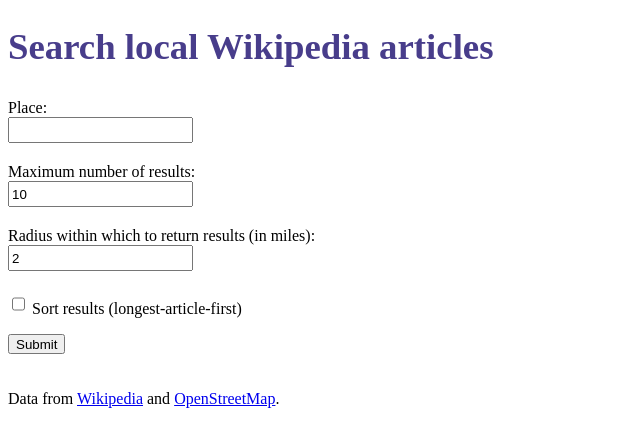
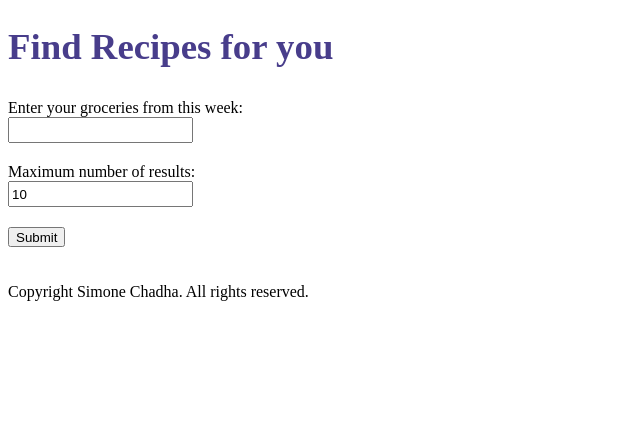
Before and after one commit to simonec2/310_Final_Project, a Flask app: page / in a window 1280 px wide. Shown: the top 447 px of the page, without its empty margins (0-640 px from the left). Run offline with Flask 3, Linux system fonts and the light colour scheme.

Commit message:
Worked on results and recipe pages

```diff
--- a/app.py
+++ b/app.py
@@ -1,6 +1,8 @@
 import functions
 
 from flask import Flask, render_template, request
+
+from functions import get_recipe_data_safe
 
 # Create an instance of Flask
 app = Flask(__name__)
@@ -17,17 +19,22 @@ def results():
         # Note that everything in the forms data dictionary comes as a string, so you will need
         # to convert the max_result and radius data from string to int and float with the int() and float() functions.
 
-        place = request.form["place"]
-        max_results = int(request.form["max_results"])
-        radius = float(request.form["radius"])
-        if "sort" in request.form:
-            sort = True
-        else:
-            sort = False
-        results = functions.wikipedia_locationsearch(place, max_results, radius, sort)
+        ingredients = request.form["ingredients"]
+        number = int(request.form["number"])
 
-        return render_template('results.html', results=results, place=place)
+        recipe_data = get_recipe_data_safe(ingredients, number)
+
+        return render_template('results.html', results=recipe_data)
     else:
         # should return an HTTP 400 error with a “Wrong HTTP method” message
         # (this does not need to be styled or be a fully-formed HTML page).
         return "Wrong HTTP method", 400
+@app.route('/recipe', methods=['GET', 'POST'])
+
+def recipe():
+    if request.method == "POST":
+        for key in request.form:
+            if key.startswith("btn_"):
+                id = key.split("_")[1]
+        print(id)
+        return id
--- a/templates/base.html
+++ b/templates/base.html
@@ -5,7 +5,7 @@
 <html>
 <head>
  <link rel="stylesheet" href="{{ url_for('static', filename='style.css')}}">
-    <title>Wikipedia Search</title>
+    <title>Recipe Search</title>
 </head>
 
 <body>
@@ -14,9 +14,7 @@
 {% endblock %}
 
 <footer>
-    <p>Data from <a href="https://www.wikipedia.org" target="_blank">Wikipedia</a> and
-        <a href="https://www.wikipedia.org" target="_blank">OpenStreetMap</a>.
-    </p>
+    <p>Copyright Simone Chadha. All rights reserved.</p>
 </footer>
 
 </body>
--- a/templates/index.html
+++ b/templates/index.html
@@ -3,23 +3,15 @@
 {% block content %}
 
 <form method = 'POST' action = '/results'>
-    <h1 class="heading">Search local Wikipedia articles</h1>
+    <h1 class="heading">Find Recipes for you</h1>
 
 <!--A text input field for the place name-->
-    <label for="place">Place:</label><br>
-    <input type="text" id="place" name="place"><br>
+    <label for="ingredients">Enter your groceries from this week:</label><br>
+    <input type="text" id="ingredients" name="ingredients"><br>
 
 <!--A number input field for the number of results to return.-->
-    <label for="max_results">Maximum number of results:</label><br>
-    <input type="number" id="max_results" name="max_results" value="10"><br>
-<!--A number input field for the search radius.-->
-    <label for="radius">Radius within which to return results (in miles):</label><br>
-    <input type="number" id="radius" name="radius" value="2"><br>
-
-<!--A checkbox to sort by length of pages (longest-article-first)-->
-    <input type="checkbox" id="sort" name="sort">
-    <label for="sort"> Sort results (longest-article-first)</label><br>
-
+    <label for="number">Maximum number of results:</label><br>
+    <input type="number" id="number" name="number" value="10"><br>
 
   <input type="submit" value="Submit">
 
```
Also changed, not shown: functions.py (+40 -15 lines), templates/recipe.html (added, +18 -0 lines), templates/results.html (+13 -7 lines).
